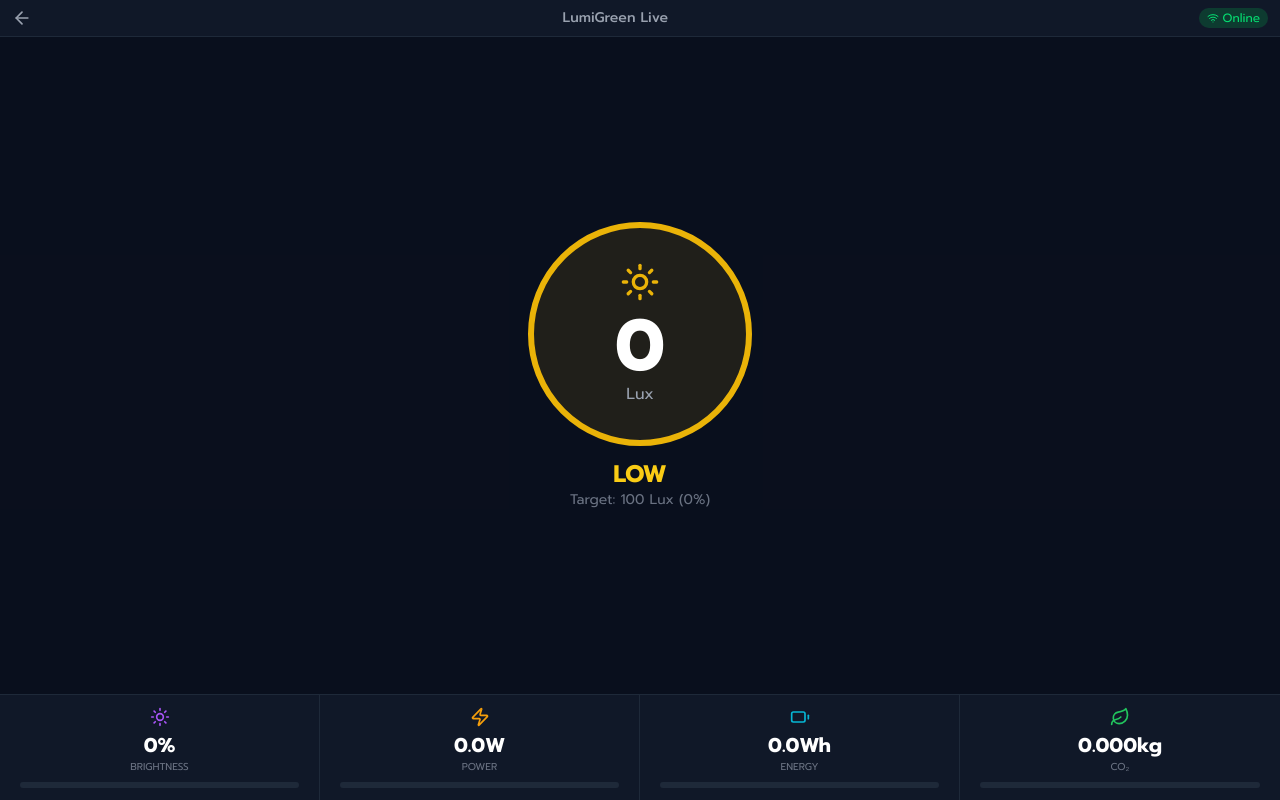
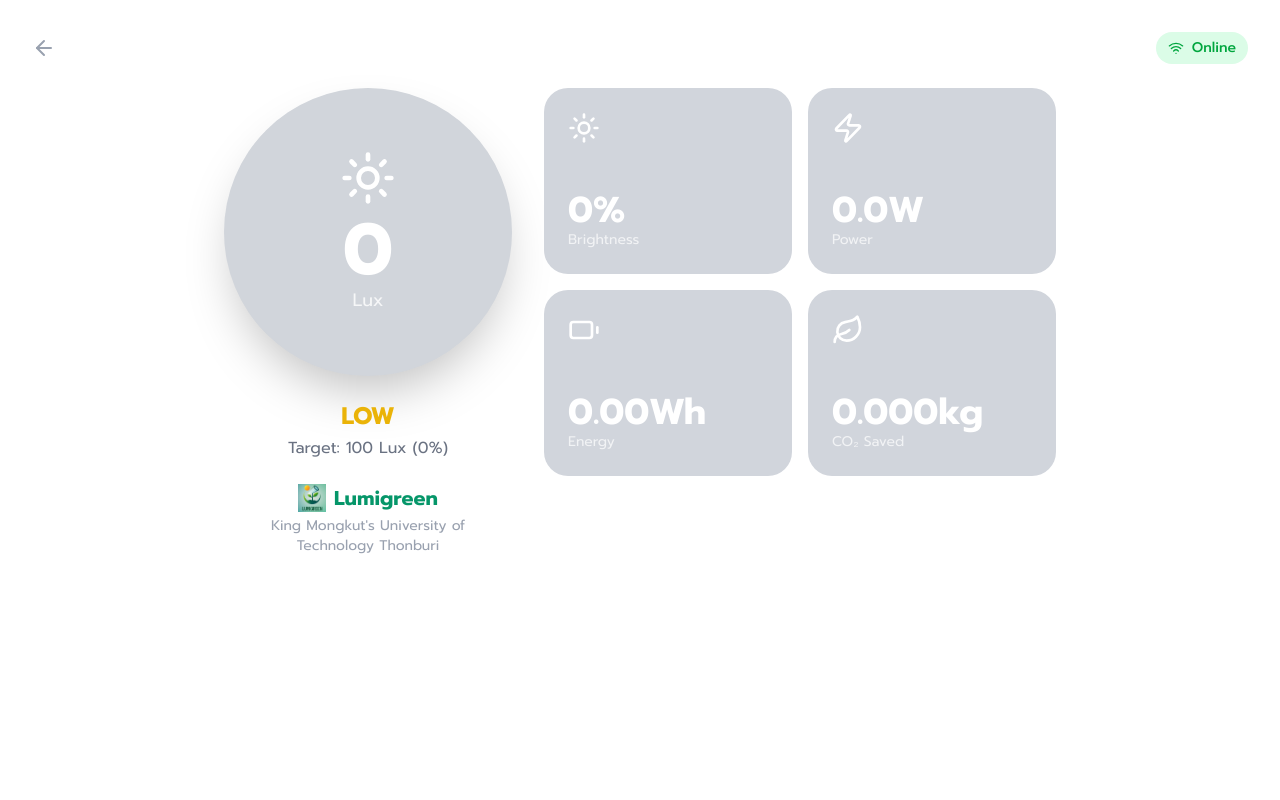
Before and after one commit to Teera235/lumigreen, a Next.js app: page /live in a window 1280 px wide. Built offline with nearby package versions, Linux system fonts and the light colour scheme; no server answers.

Commit message:
New live page layout - circle left, 4 cards right

```diff
--- a/src/app/live/page.tsx
+++ b/src/app/live/page.tsx
@@ -2,6 +2,7 @@
 import { useState, useEffect } from "react";
 import { Sun, Zap, Battery, Leaf, Wifi, WifiOff, ArrowLeft } from "lucide-react";
 import Link from "next/link";
+import Image from "next/image";
 
 const BLYNK_TOKEN = "O9C2s8T0nrrOmFjShVi-S9YsH4KUMSKs";
 const BLYNK_API = "https://blynk.cloud/external/api";
@@ -29,55 +30,90 @@ export default function LivePage() {
   const ok = d.lux >= d.setpoint * 0.9 && d.lux <= d.setpoint * 1.1;
   const low = d.lux < d.setpoint * 0.9;
   const status = ok ? "OK" : low ? "LOW" : "HIGH";
+  const statusColor = ok ? "#22c55e" : low ? "#eab308" : "#3b82f6";
 
   return (
-    <div className="h-screen bg-gray-950 text-white flex flex-col">
-      {/* Header - แน่นติดบน */}
-      <div className="flex items-center justify-between px-3 py-2 bg-gray-900 border-b border-gray-800">
-        <Link href="/" className="text-gray-400 hover:text-white"><ArrowLeft className="w-5 h-5" /></Link>
-        <span className="text-gray-400 text-sm font-medium">LumiGreen Live</span>
-        <div className={`flex items-center gap-1 px-2 py-0.5 rounded-full text-xs ${online ? "bg-green-500/20 text-green-400" : "bg-red-500/20 text-red-400"}`}>
-          {online ? <Wifi className="w-3 h-3" /> : <WifiOff className="w-3 h-3" />}
+    <div className="min-h-screen bg-white p-4 sm:p-6 lg:p-8">
+      {/* Header */}
+      <div className="flex items-center justify-between mb-6">
+        <Link href="/" className="text-gray-400 hover:text-gray-600">
+          <ArrowLeft className="w-6 h-6" />
+        </Link>
+        <div className={`flex items-center gap-2 px-3 py-1.5 rounded-full text-sm font-medium ${online ? "bg-green-100 text-green-600" : "bg-red-100 text-red-600"}`}>
+          {online ? <Wifi className="w-4 h-4" /> : <WifiOff className="w-4 h-4" />}
           {online ? "Online" : "Offline"}
         </div>
       </div>
 
-      {/* Main Content - ติดกันหมด */}
-      <div className="flex-1 flex flex-col">
-        {/* Lux Display - ใหญ่ขึ้น ติดกับ header */}
-        <div className="flex-1 flex flex-col items-center justify-center bg-gray-900/50 px-4 py-6">
-          <div className={`w-48 h-48 sm:w-56 sm:h-56 rounded-full flex items-center justify-center border-[6px]`}
-            style={{
-              backgroundColor: `rgba(${ok ? "34,197,94" : low ? "234,179,8" : "59,130,246"}, 0.1)`,
-              borderColor: ok ? "#22c55e" : low ? "#eab308" : "#3b82f6"
-            }}>
+      {/* Main Layout - 2 Columns */}
+      <div className="flex flex-col lg:flex-row gap-6 lg:gap-8 items-center lg:items-start justify-center max-w-5xl mx-auto">
+
+        {/* Left - Big Circle */}
+        <div className="flex flex-col items-center">
+          <div
+            className="w-56 h-56 sm:w-64 sm:h-64 lg:w-72 lg:h-72 rounded-full flex items-center justify-center shadow-2xl"
+            style={{ backgroundColor: "#d1d5db" }}
+          >
             <div className="text-center">
-              <Sun className="w-10 h-10 mx-auto mb-2" style={{ color: ok ? "#22c55e" : low ? "#eab308" : "#3b82f6" }} />
-              <div className="text-6xl sm:text-7xl font-bold">{d.lux.toFixed(0)}</div>
-              <div className="text-gray-400">Lux</div>
+              <Sun className="w-12 h-12 sm:w-14 sm:h-14 mx-auto mb-2 text-white" />
+              <div className="text-5xl sm:text-6xl lg:text-7xl font-bold text-white">{d.lux.toFixed(0)}</div>
+              <div className="text-white/80 text-lg">Lux</div>
             </div>
           </div>
-          <div className="mt-3 text-2xl font-bold" style={{ color: ok ? "#4ade80" : low ? "#facc15" : "#60a5fa" }}>{status}</div>
-          <div className="text-gray-500 text-sm">Target: {d.setpoint} Lux ({pct.toFixed(0)}%)</div>
+
+          {/* Status & Info */}
+          <div className="mt-6 text-center">
+            <div className="text-2xl font-bold mb-1" style={{ color: statusColor }}>{status}</div>
+            <div className="text-gray-500">Target: {d.setpoint} Lux ({pct.toFixed(0)}%)</div>
+          </div>
+
+          {/* Branding */}
+          <div className="mt-6 text-center">
+            <div className="flex items-center justify-center gap-2 mb-1">
+              <Image src="/logo.png" alt="Logo" width={28} height={28} />
+              <span className="text-xl font-bold text-emerald-600">Lumigreen</span>
+            </div>
+            <p className="text-gray-400 text-sm">King Mongkut&apos;s University of<br/>Technology Thonburi</p>
+          </div>
         </div>
 
-        {/* Stats - ติดกันไม่มี gap */}
-        <div className="grid grid-cols-4 divide-x divide-gray-800 bg-gray-900 border-t border-gray-800">
-          {[
-            { icon: Sun, label: "Brightness", val: `${d.brightness.toFixed(0)}%`, color: "#a855f7", pct: d.brightness },
-            { icon: Zap, label: "Power", val: `${d.power.toFixed(1)}W`, color: "#f59e0b", pct: (d.power/30)*100 },
-            { icon: Battery, label: "Energy", val: `${d.energy.toFixed(1)}Wh`, color: "#06b6d4", pct: Math.min((d.energy/100)*100, 100) },
-            { icon: Leaf, label: "CO₂", val: `${d.carbon.toFixed(3)}kg`, color: "#22c55e", pct: Math.min((d.carbon/0.1)*100, 100) },
-          ].map((s, i) => (
-            <div key={i} className="p-3 text-center">
-              <s.icon className="w-5 h-5 mx-auto mb-1" style={{ color: s.color }} />
-              <div className="text-xl font-bold">{s.val}</div>
-              <div className="text-gray-500 text-[10px] uppercase">{s.label}</div>
-              <div className="mt-2 h-1.5 bg-gray-800 rounded-full overflow-hidden mx-2">
-                <div className="h-full rounded-full" style={{ width: `${Math.min(s.pct, 100)}%`, backgroundColor: s.color }} />
-              </div>
+        {/* Right - 4 Cards Grid */}
+        <div className="grid grid-cols-2 gap-3 sm:gap-4 w-full max-w-md lg:max-w-lg">
+          {/* Brightness Card */}
+          <div className="bg-gray-300 rounded-3xl p-5 sm:p-6 aspect-[4/3] flex flex-col justify-between">
+            <Sun className="w-8 h-8 text-white" />
+            <div>
+              <div className="text-3xl sm:text-4xl font-bold text-white">{d.brightness.toFixed(0)}%</div>
+              <div className="text-white/70 text-sm">Brightness</div>
             </div>
-          ))}
+          </div>
+
+          {/* Power Card */}
+          <div className="bg-gray-300 rounded-3xl p-5 sm:p-6 aspect-[4/3] flex flex-col justify-between">
+            <Zap className="w-8 h-8 text-white" />
+            <div>
+              <div className="text-3xl sm:text-4xl font-bold text-white">{d.power.toFixed(1)}W</div>
+              <div className="text-white/70 text-sm">Power</div>
+            </div>
+          </div>
+
+          {/* Energy Card */}
+          <div className="bg-gray-300 rounded-3xl p-5 sm:p-6 aspect-[4/3] flex flex-col justify-between">
+            <Battery className="w-8 h-8 text-white" />
+            <div>
+              <div className="text-3xl sm:text-4xl font-bold text-white">{d.energy.toFixed(2)}Wh</div>
+              <div className="text-white/70 text-sm">Energy</div>
+            </div>
+          </div>
+
+          {/* CO2 Card */}
+          <div className="bg-gray-300 rounded-3xl p-5 sm:p-6 aspect-[4/3] flex flex-col justify-between">
+            <Leaf className="w-8 h-8 text-white" />
+            <div>
+              <div className="text-3xl sm:text-4xl font-bold text-white">{d.carbon.toFixed(3)}kg</div>
+              <div className="text-white/70 text-sm">CO₂ Saved</div>
+            </div>
+          </div>
         </div>
       </div>
     </div>
```
